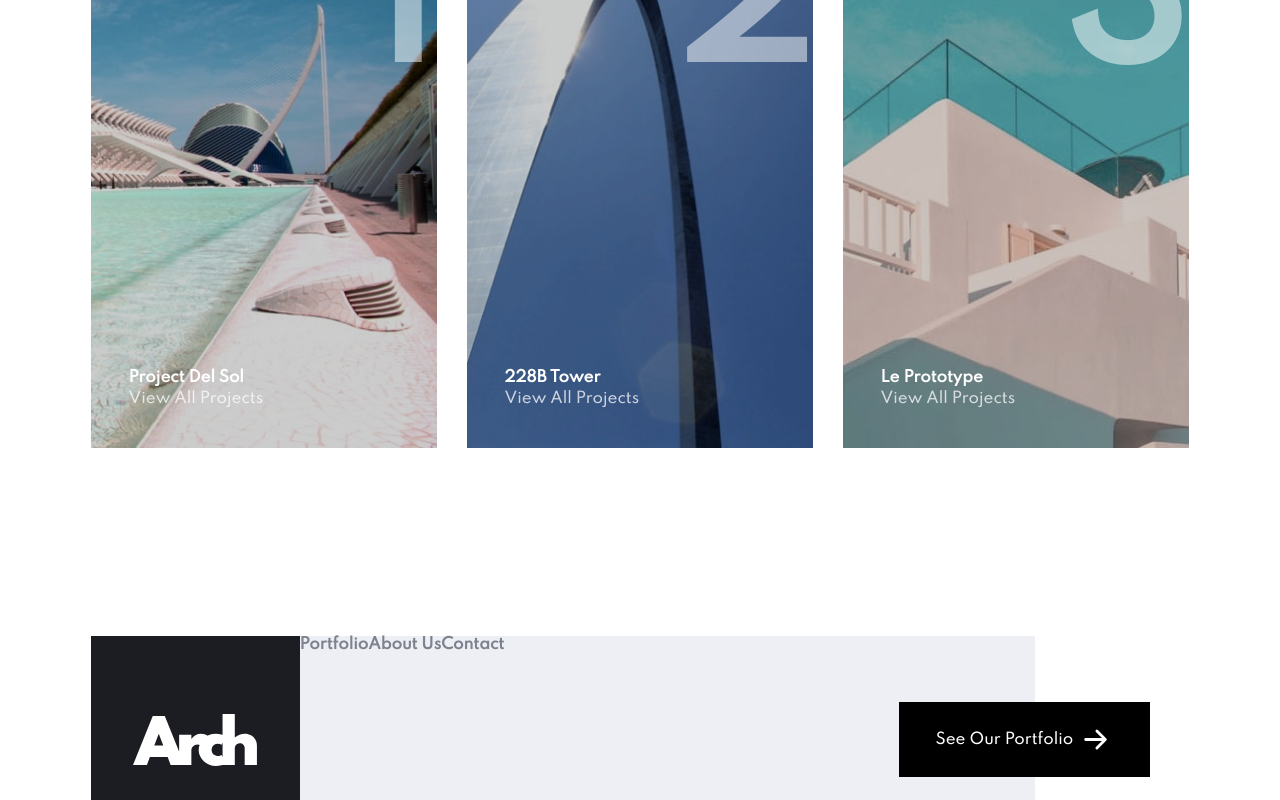
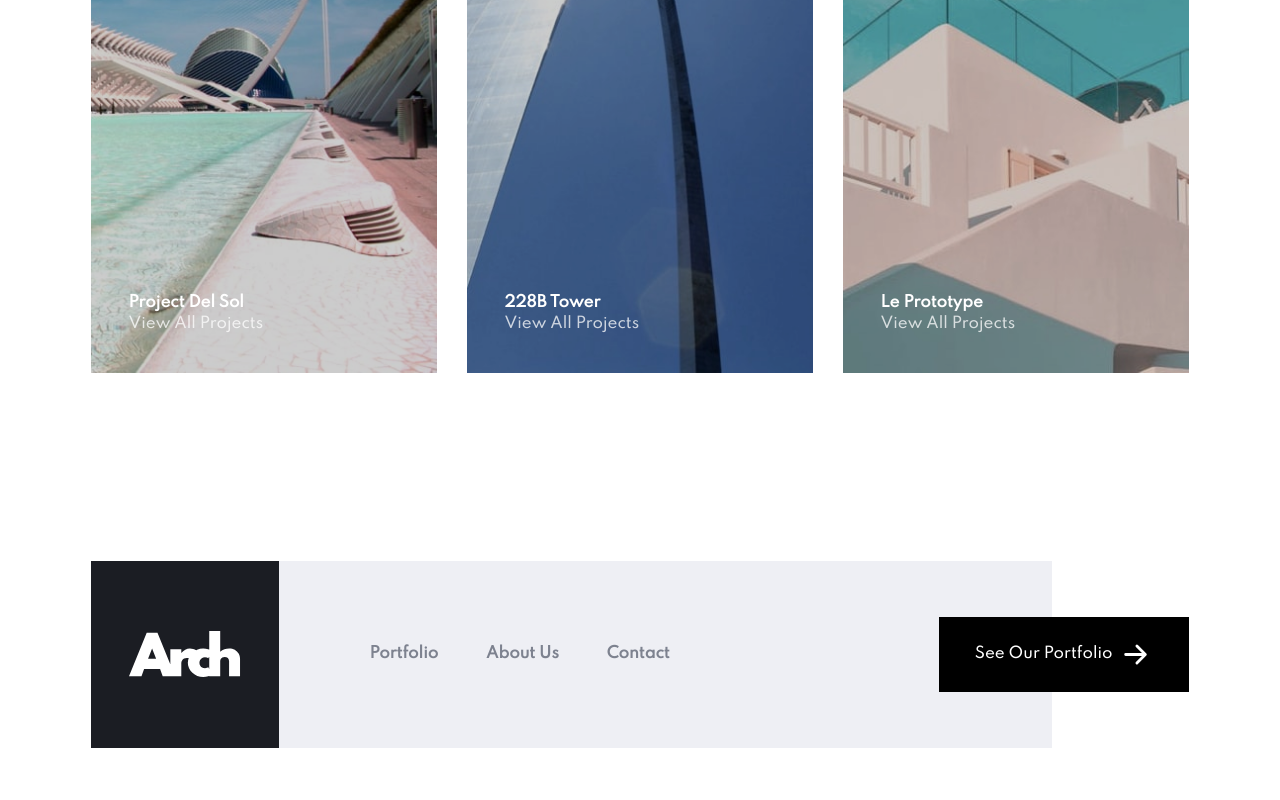
Before and after one commit to Kl3va/arch-studio, a React (Create React App) app: page / in a window 1280 px wide. Shown: the part 2740-3540 px from the top of the page. After the commit the page ends 3488 px from the top, so only its background shows below. Built offline with nearby package versions, Linux system fonts and the light colour scheme.

Commit message:
updated links using useNavigate

```diff
--- a/src/pages/home/Footer.js
+++ b/src/pages/home/Footer.js
@@ -3,24 +3,34 @@ import Button from "../button";
 import { BsArrowRightShort } from "react-icons/bs";
 import Navlinks from "./Navlinks";
 import { navbar } from "../../data/homeData/homeData";
+//import { useNavigate } from "react-router-dom";
+import useNavigation from "./hooks";
 
 const Footer = ({ btnText, logo }) => {
+  const { navigate } = useNavigation();
   return (
     <footer>
       <div className="footer">
         <div className="footer__logo">
           <img src={logo} alt="footer" />
         </div>
-        <div className="footer__content">
+        <div className="footer__content packed">
           <Navlinks
             navigation={navbar.navigation}
             link="footer__link"
             items="footer__items"
           />
+
+          <Button
+            className="btn-large"
+            text={btnText}
+            onClick={() => {
+              navigate("/portfolio");
+            }}
+          >
+            <BsArrowRightShort className="icon-arrow" />
+          </Button>
         </div>
-        <Button className="btn-large" text={btnText}>
-          <BsArrowRightShort className="icon-arrow" />
-        </Button>
       </div>
     </footer>
   );
--- /dev/null
+++ b/src/pages/home/hooks.js
@@ -0,0 +1,9 @@
+import React from "react";
+import { useNavigate } from "react-router-dom";
+
+const useNavigation = () => {
+  let navigate = useNavigate();
+  return { navigate };
+};
+
+export default useNavigation;
--- a/src/sass/_home.scss
+++ b/src/sass/_home.scss
@@ -130,6 +130,10 @@
     grid-row: 2 / 3;
 
     justify-self: end;
+
+    & img {
+      margin-top: -5rem;
+    }
   }
 }
 
@@ -219,37 +223,40 @@
 
 //FOOTER SECTION
 .footer {
-  display: grid;
-  grid-template-columns: minmax(7.5rem, 19%) minmax(min-content, 49rem) minmax(
-      min-content,
-      max-content
-    );
+  display: flex;
+  // grid-template-columns: minmax(7.5rem, 19%) minmax(min-content, 49rem) minmax(
+  // min-content,
+  // max-content
+  // );
 
-  & > * + * {
+  /*& > * + * {
     grid-column: 2 / 3;
     grid-row: 1 / 2;
-  }
+  } */
 
   &__content {
-    //flex: 0 1 75%;
-    background-color: $very-light-grey;
+    flex: 2 1;
 
-    display: flex;
-  }
+    //display: flex;
+    //justify-content: space-between;
 
-  & > .btn-large {
-    align-self: center;
-    justify-self: end;
-    margin-right: -9vw;
+    & > .btn-large {
+      align-self: center;
+      justify-self: end;
+      //transform: translateX(40%);
+      //position: absolute;
+      //ri: 4rem;
+      //margin-right: -9vw;
 
-    //position: fixed;
-    //margin-left: 10rem;
+      //position: fixed;
+      //margin-left: 10rem;
+    }
   }
 
   &__logo {
     //flex: 1 1 0;
     background-color: $very-dark-blue;
-    //  width: Min(20%, 12.5rem); //18%
+    width: Min(20%, 12.5rem); //18%
     aspect-ratio: 1 / 1;
 
     display: grid;
@@ -263,6 +270,14 @@
   &__link {
     list-style: none;
     display: flex;
+    align-items: center;
+    gap: 7%;
+    padding-left: 10%;
+
+    //grid-template-columns: minmax(min-content, 50rem);
+    max-width: 85%;
+    //flex: 0 1 70%;
+    background-color: $very-light-grey;
     //flex-basis: 55%;
     //justify-content: space-evenly;
     // align-items: center;
```
